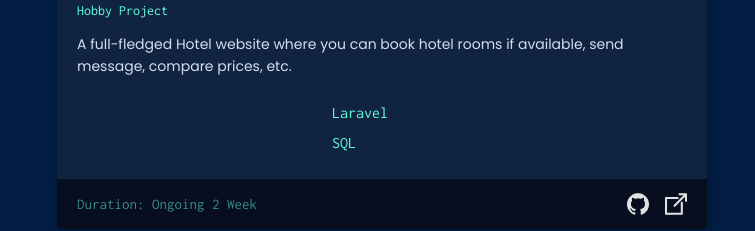
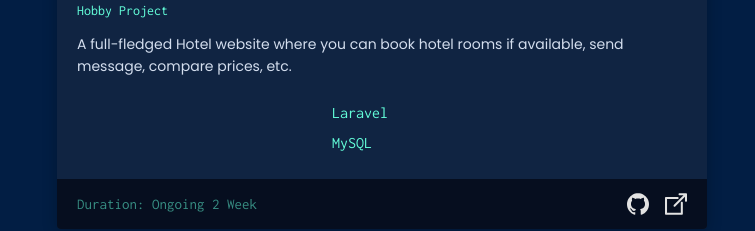
Before and after one commit to cshyam1892/portfolio, a React (Create React App) app: page / in a window 1280 px wide. Shown: the part 3360-3591 px from the top of the page, without its empty margins (258-1013 px from the left). Built offline with nearby package versions, Linux system fonts and the light colour scheme.

Commit message:
sql to MySQL

```diff
--- a/src/data/projects.js
+++ b/src/data/projects.js
@@ -12,7 +12,7 @@ const projects = [
 		role: 'Hobby Project',
 		weekDuration: 'Ongoing 2',
 		technologies1: ['Laravel'],
-		technologies2: ['SQL']
+		technologies2: ['MySQL']
 	},
 ];
 
```
